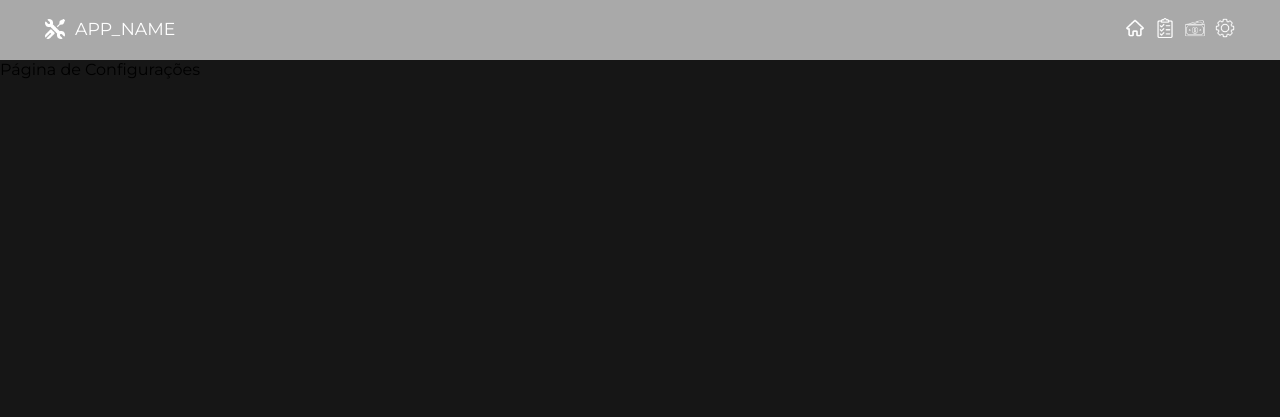
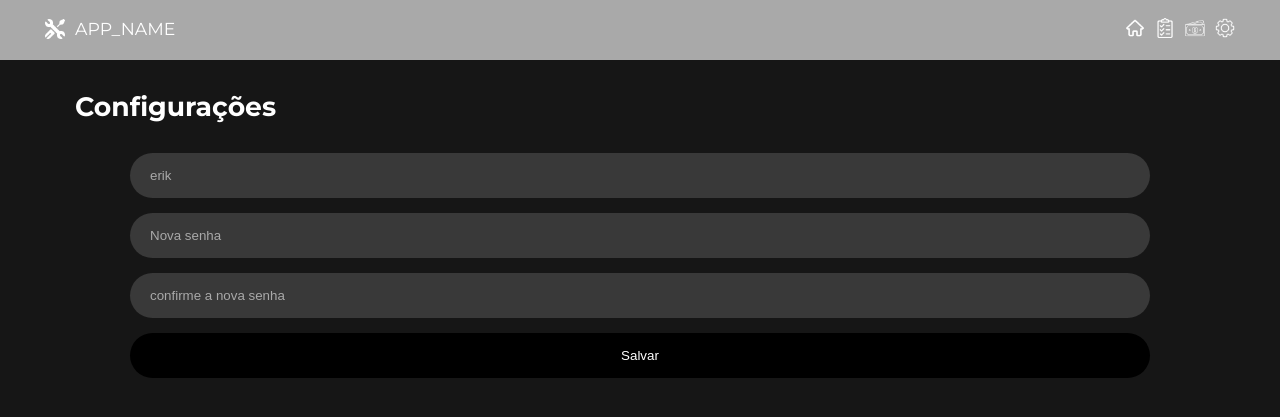
Before and after one commit to erikgabrielz/sistema-gerenciador-de-estoque, a PHP site: page /views/config.php in a window 1280 px wide. Shown: the top 417 px of the page. Run offline with PHP 8.4, Linux system fonts and the light colour scheme; data that the repository does not hold is empty; some libraries are stand-ins or nearby versions.

Commit message:
working at orders page working at config page

```diff
--- /dev/null
+++ b/assets/css/config.css
@@ -0,0 +1,17 @@
+#config-title{
+    padding: 30px 35px;
+}
+
+#config-title h1{
+    font-size: 20pt;
+    color: var(--font-color-2);
+}
+
+#config-form{
+    width: 85%;
+    margin: auto;
+}
+
+.input{
+    margin-bottom: 15px;
+}
--- a/assets/css/orders.css
+++ b/assets/css/orders.css
@@ -23,3 +23,16 @@
 #orders-items .item-title{
     margin-top: 20px;
 }
+
+#orders-items .item-action{
+    max-width: 100%;
+    margin-top: 10px;
+}
+
+#orders-items .item-action .button{
+    padding: 0px 25px;
+}
+
+#orders-items .item-action a{
+    margin: 0px 5px;
+}
--- a/assets/css/variables.css
+++ b/assets/css/variables.css
@@ -40,6 +40,9 @@ a{
 
 .start{
     justify-content: flex-start;
+}
+.end{
+    justify-content: flex-end;
 }
 
 .column{
--- a/views/config.php
+++ b/views/config.php
@@ -1,7 +1,19 @@
 <?php include('header.php'); ?>
 
-<div>
-    Página de Configurações
-</div>
+<section class="container">
+    <article id="config-title">
+        <h1>Configurações</h1>
+    </article>
+
+    <article id="config-form">
+        <form method="POST">
+            <input class="input" type="text" name="user" id="user" placeholder="Nome de usuário" disabled value="erik"/>
+            <input class="input"type="password" name="pass" id="pass" placeholder="Nova senha" />
+            <input class="input"type="password" name="confirm-pass" id="confirm-pass" placeholder="confirme a nova senha" />
+            <div></div>
+            <input class="button"type="submit" value="Salvar" />
+        </form>
+    </article>
+</section>
 
 <?php include('footer.php'); ?>
--- a/views/header.php
+++ b/views/header.php
@@ -9,6 +9,7 @@
     <link rel="stylesheet" type="text/css" href="<?php echo BASE_URL; ?>/assets/css/header.css">
     <link rel="stylesheet" type="text/css" href="<?php echo BASE_URL; ?>/assets/css/home.css">
     <link rel="stylesheet" type="text/css" href="<?php echo BASE_URL; ?>/assets/css/orders.css">
+    <link rel="stylesheet" type="text/css" href="<?php echo BASE_URL; ?>/assets/css/config.css">
 
     <link rel="shortcut icon" href="<?php echo BASE_URL; ?>/assets/media/tool.png" />
 
```
Also changed, not shown: views/orders.php (+6 -4 lines), assets/media/verification.png (added).
